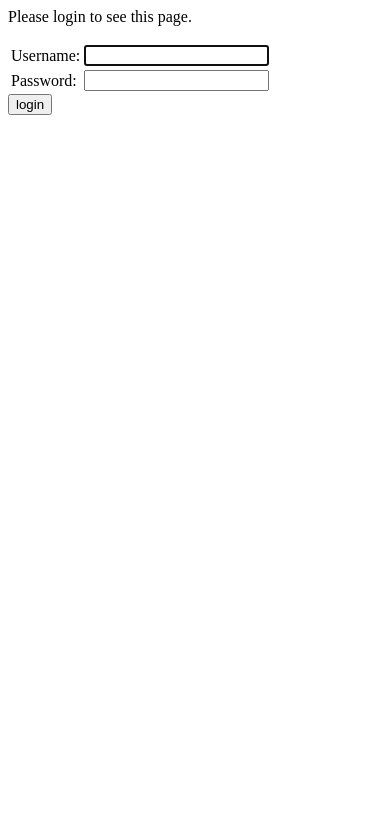
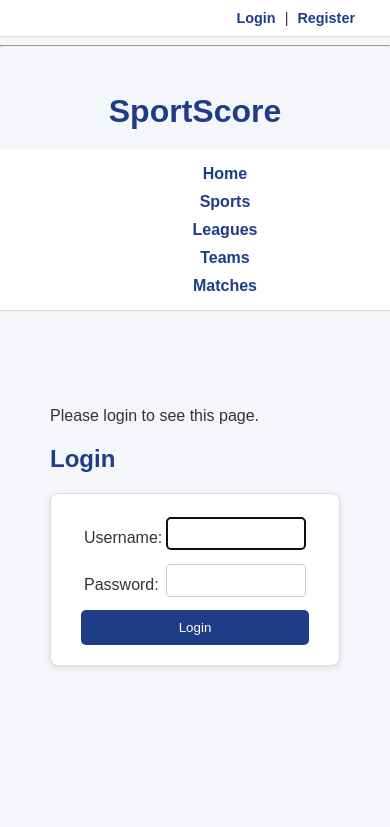
Before and after one commit to ivanokomadina/Zavrsni_PW, a Django app: page /accounts/login/?next=/main/matches/add in a window 390 px wide; the page is wider, and only the part inside the window is pictured. Shown: the top 827 px of that part. Run offline with Django 5.2, Linux system fonts and the light colour scheme.

Commit message:
Izrađeni CSS stilovi za uredniji dizajn aplikacije

```diff
--- /dev/null
+++ b/zavrsni_pw/main/static/css/style.css
@@ -0,0 +1,222 @@
+/* ---------- Global ---------- */
+body {
+    margin: 0;
+    padding: 0;
+    font-family: Arial, Helvetica, sans-serif;
+    background-color: #f4f6f9;
+    color: #333;
+}
+
+h1 {
+    text-align: center;
+    margin-top: 20px;
+    margin-bottom: 20px;
+    color: #1f3c88;
+}
+
+h2, h3, h4 {
+    color: #1f3c88;
+}
+
+a {
+    color: #1f3c88;
+    text-decoration: none;
+}
+
+a:hover {
+    text-decoration: underline;
+}
+
+/* ---------- Auth info ---------- */
+.auth-bar {
+    padding: 10px 30px;
+    background-color: #ffffff;
+    border-bottom: 1px solid #ddd;
+    text-align: right;
+    font-size: 0.9em;
+}
+
+.auth-bar a,
+.auth-bar form button {
+    color: #1f3c88;
+    background: none;
+    border: none;
+    font-weight: bold;
+    cursor: pointer;
+    padding: 0 5px;
+    text-decoration: none;
+}
+
+.auth-bar form button:hover,
+.auth-bar a:hover {
+    text-decoration: underline;
+}
+
+form button,
+button {
+    background-color: #1f3c88;
+    color: white;
+    border: none;
+    padding: 6px 12px;
+    border-radius: 4px;
+    cursor: pointer;
+}
+
+button:hover {
+    background-color: #162d66;
+}
+
+/* ---------- Layout ---------- */
+#sidebar {
+    width: 100%;
+    background-color: #ffffff;
+    padding: 15px 30px;
+    border-bottom: 1px solid #ddd;
+}
+
+#sidebar ul {
+    list-style: none;
+    padding: 0;
+    margin: 0 auto;
+    display: flex;
+    gap: 20px;
+    justify-content: center;
+}
+
+#sidebar ul li {
+    margin: 0;
+}
+
+#sidebar ul li a {
+    font-weight: bold;
+}
+
+/* ---------- Content ---------- */
+.content {
+    margin: 0 auto;
+    padding: 30px;
+    max-width: 1000px;
+}
+
+.welcome-text {
+    text-align: center;
+    margin-bottom: 20px;
+}
+
+/* ---------- Cards ---------- */
+.league,
+.team,
+.match,
+.sport {
+    background-color: #ffffff;
+    border: 1px solid #ddd;
+    border-radius: 6px;
+    padding: 15px;
+    margin-bottom: 15px;
+}
+
+.league:hover,
+.team:hover,
+.match:hover,
+.sport:hover {
+    background-color: #f0f4ff;
+}
+
+/* ---------- Lists ---------- */
+ul {
+    padding-left: 20px;
+}
+
+li {
+    margin-bottom: 10px;
+}
+
+/* ---------- Forms ---------- */
+form input[type="text"],
+form input[type="password"],
+form input[type="number"],
+form select {
+    padding: 6px;
+    width: 250px;
+    margin-bottom: 10px;
+}
+
+form {
+    margin-bottom: 20px;
+}
+
+/* ---------- Login / Register Forms ---------- */
+.form-container {
+    max-width: 450px;
+    margin: 30px auto;
+    padding: 20px;
+}
+
+form.login-form,
+form.register-form {
+    background-color: #ffffff;
+    border: 1px solid #ddd;
+    border-radius: 8px;
+    padding: 20px 30px;
+    box-shadow: 0 2px 6px rgba(0,0,0,0.1);
+}
+
+form.login-form h2,
+form.register-form h2 {
+    text-align: center;
+    color: #1f3c88;
+    margin-bottom: 20px;
+}
+
+form.login-form input[type="text"],
+form.login-form input[type="password"],
+form.register-form input {
+    width: 100%;
+    padding: 8px;
+    margin-bottom: 10px;
+    border-radius: 4px;
+    border: 1px solid #ccc;
+    box-sizing: border-box;
+}
+
+form.login-form input[type="submit"],
+form.register-form button {
+    background-color: #1f3c88;
+    color: white;
+    border: none;
+    padding: 10px 16px;
+    border-radius: 5px;
+    cursor: pointer;
+    width: 100%;
+}
+
+form.login-form input[type="submit"]:hover,
+form.register-form button:hover {
+    background-color: #162d66;
+}
+
+/* ---------- Links at bottom ---------- */
+a[href*="Back"],
+a[href*="Povratak"] {
+    display: inline-block;
+    margin-top: 15px;
+}
+
+/* ---------- Small screens ---------- */
+@media (max-width: 768px) {
+    #sidebar {
+        width: 100%;
+        float: none;
+        min-height: auto;
+    }
+
+    .content {
+        margin-left: 0;
+    }
+
+    #sidebar ul {
+        flex-direction: column;
+        gap: 10px;
+        text-align: center;
+    }
+}
--- a/zavrsni_pw/templates/base_generic.html
+++ b/zavrsni_pw/templates/base_generic.html
@@ -2,11 +2,14 @@
 <html lang="en">
 
 <head>
+    {% load static %}
+    <link rel="stylesheet" href="{% static 'css/style.css' %}">
 </head>
 
 <body>
+    <div class="auth-bar">
         {% if user.is_authenticated %}
-        Logged in as {{ user.username }} <br>
+            Logged in as {{ user.username }}
             <form method="post" action="{% url 'logout' %}" style="display:inline;">
                 {% csrf_token %}
                 <button type="submit">Logout</button>
@@ -15,6 +18,7 @@
             <a href="{% url 'login' %}">Login</a> |
             <a href="{% url 'register' %}">Register</a>
         {% endif %}
+    </div>
     <hr><br>
 
     <h1>SportScore</h1>
--- a/zavrsni_pw/templates/main/home.html
+++ b/zavrsni_pw/templates/main/home.html
@@ -1,8 +1,7 @@
 {% extends "base_generic.html" %}
 
 {% block content %}
-    <h4>
-        Dobrodošli na sportski portal za praćenje sportova, liga, timova
-        i rezultata utakmica.
+    <h4 class="welcome-text">
+        Welcome to the sports portal for following sports, leagues, teams and match results.
     </h4>
 {% endblock %}
--- a/zavrsni_pw/templates/main/match_form.html
+++ b/zavrsni_pw/templates/main/match_form.html
@@ -1,7 +1,7 @@
 {% extends "base_generic.html" %}
 
 {% block content %}
-<h2>Match</h2>
+<h2>Add a new match</h2>
 
 <form method="post">
     {% csrf_token %}
--- a/zavrsni_pw/templates/main/team_form.html
+++ b/zavrsni_pw/templates/main/team_form.html
@@ -1,7 +1,7 @@
 {% extends "base_generic.html" %}
 
 {% block content %}
-<h2>Add new team</h2>
+<h2>Add a new team</h2>
 
 <form method="post">
     {% csrf_token %}
--- a/zavrsni_pw/templates/main/team_matches.html
+++ b/zavrsni_pw/templates/main/team_matches.html
@@ -2,7 +2,7 @@
 
 {% block content %}
 <br>
-<h2>Utakmice tima: {{ team.name }}</h2>
+<h2>Team matches: {{ team.name }}</h2>
 <br>
 
 {% if matches %}
@@ -19,9 +19,9 @@
         {% endfor %}
     </ul>
 {% else %}
-    <p>Ovaj tim nema utakmica.</p>
+    <p>This team currently has no matches.</p>
 {% endif %}
 
-<a href="{% url 'main:teams' %}">← Povratak na timove</a>
+<a href="{% url 'main:teams' %}">← Back to Teams</a>
 
 {% endblock %}
--- a/zavrsni_pw/templates/registration/login.html
+++ b/zavrsni_pw/templates/registration/login.html
@@ -1,3 +1,7 @@
+{% extends "base_generic.html" %}
+
+{% block content %}
+<div class="form-container">
     {% if form.errors %}
         <h3>Unos nije ispravan.</h3>
     {% endif %}
@@ -9,7 +13,10 @@
             <p>Please login to see this page.</p>
         {% endif %}
     {% endif %}
-<form method="post" action="{% url 'login' %}">
+
+    <h2>Login</h2>
+
+    <form method="post" action="{% url 'login' %}" class="login-form">
         {% csrf_token %}
         <table>
           <tr>
@@ -21,6 +28,8 @@
             <td>{{ form.password }}</td>
           </tr>
         </table>
-    <input type="submit" value="login" />
+        <input type="submit" value="Login" />
         <input type="hidden" name="next" value="{{ next }}" />
     </form>
+</div>
+{% endblock %}
```
Also changed, not shown: zavrsni_pw/templates/main/league_teams.html (+4 -4 lines), zavrsni_pw/templates/registration/register.html (+11 -6 lines), zavrsni_pw/db.sqlite3. Lines whose indentation alone changed are shown as unchanged.
